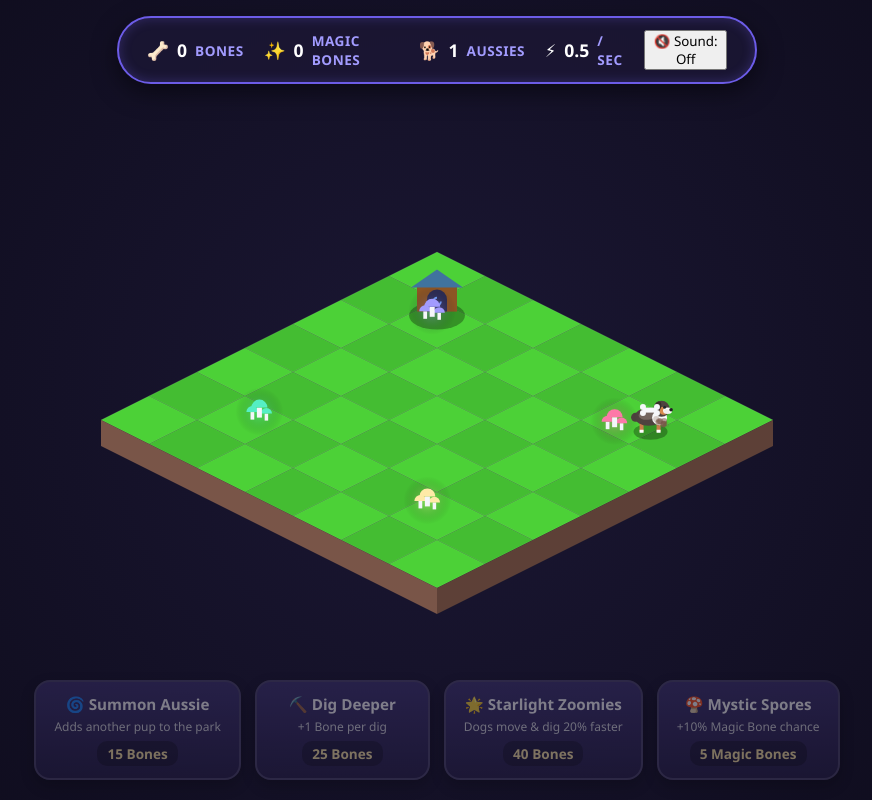
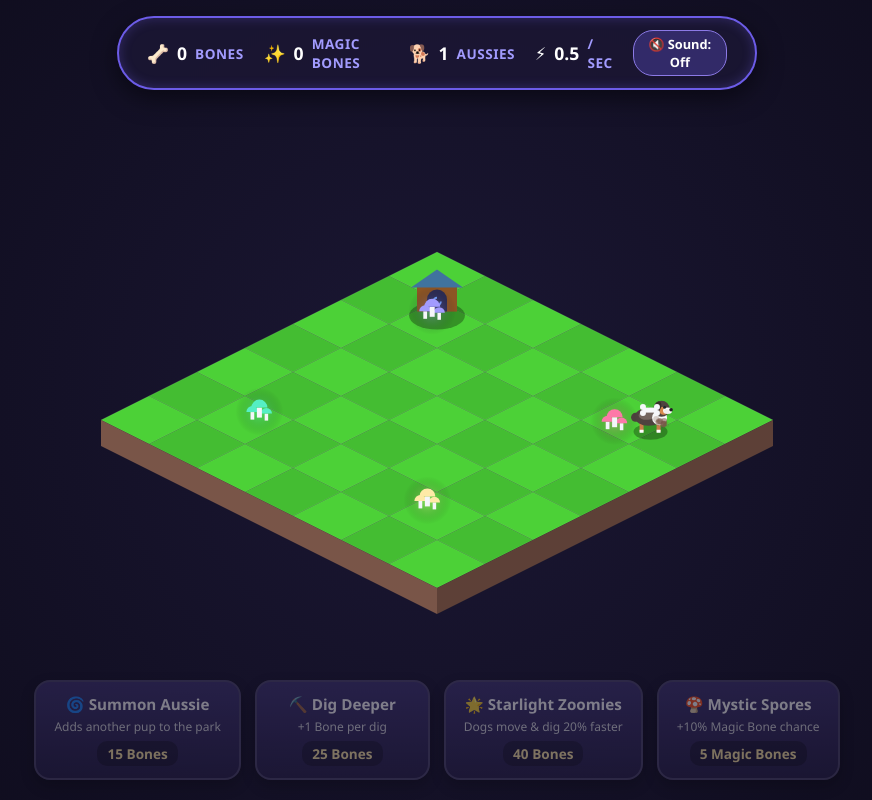
Before and after one commit to AndrewCodesiOS/PupperPark, a plain HTML site: page index.html in a window 1280 px wide. Shown: the whole page, without its empty margins (203-1075 px from the left). Drawn offline with Linux system fonts and the light colour scheme.

Commit message:
Add styles for audio button

```diff
--- a/style.css
+++ b/style.css
@@ -183,3 +183,18 @@ body {
 .modal-content button:hover {
   background: #a29bfe;
 }
+.audio-btn {
+  background: rgba(108, 92, 231, 0.3);
+  border: 1px solid #8c7ae6;
+  color: #fff;
+  padding: 4px 10px;
+  border-radius: 20px;
+  cursor: pointer;
+  font-size: 0.8rem;
+  font-weight: 700;
+  transition: background 0.2s;
+}
+
+.audio-btn:hover {
+  background: rgba(108, 92, 231, 0.6);
+}
```
